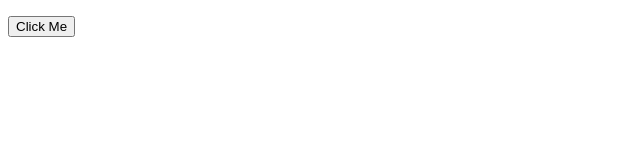
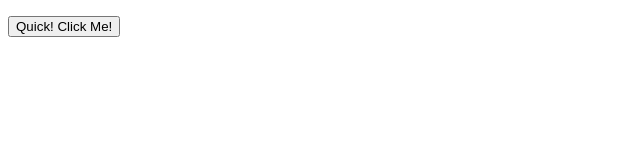
Before and after one commit to kalumbamon/CS3-3Q-Cesium-AA2-Abdulkadil, a plain HTML site: page index.html in a window 1280 px wide. Shown: the whole page, without its empty margins (0-640 px from the left). Drawn offline with Linux system fonts and the light colour scheme.

Commit message:
Update index.html

```diff
--- a/index.html
+++ b/index.html
@@ -11,6 +11,6 @@
      <body>
         <p id = "result"></p>
 		 <script src="script.js"></script>
-         <button onclick = "populationGrowth()">Click Me</button>
+         <button onclick = "populationGrowth()">Quick! Click Me!</button>
     </body>
 </html>
```
